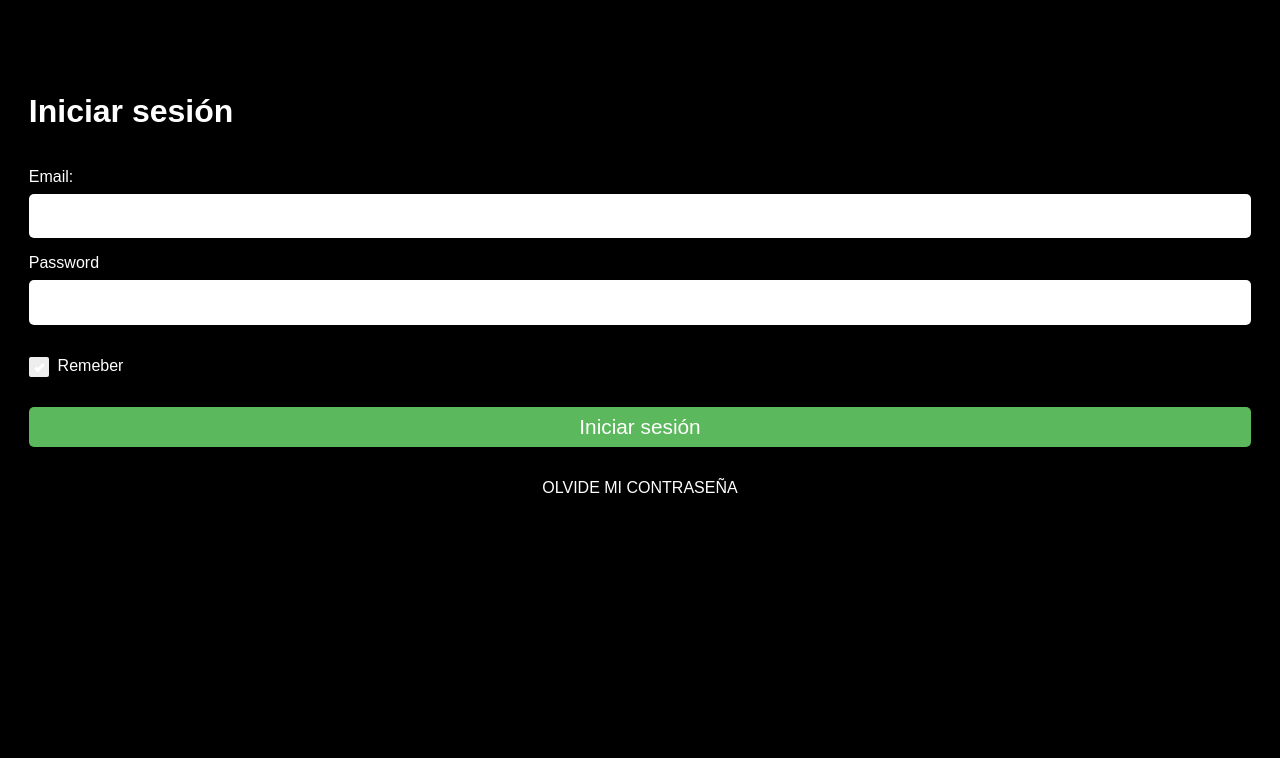
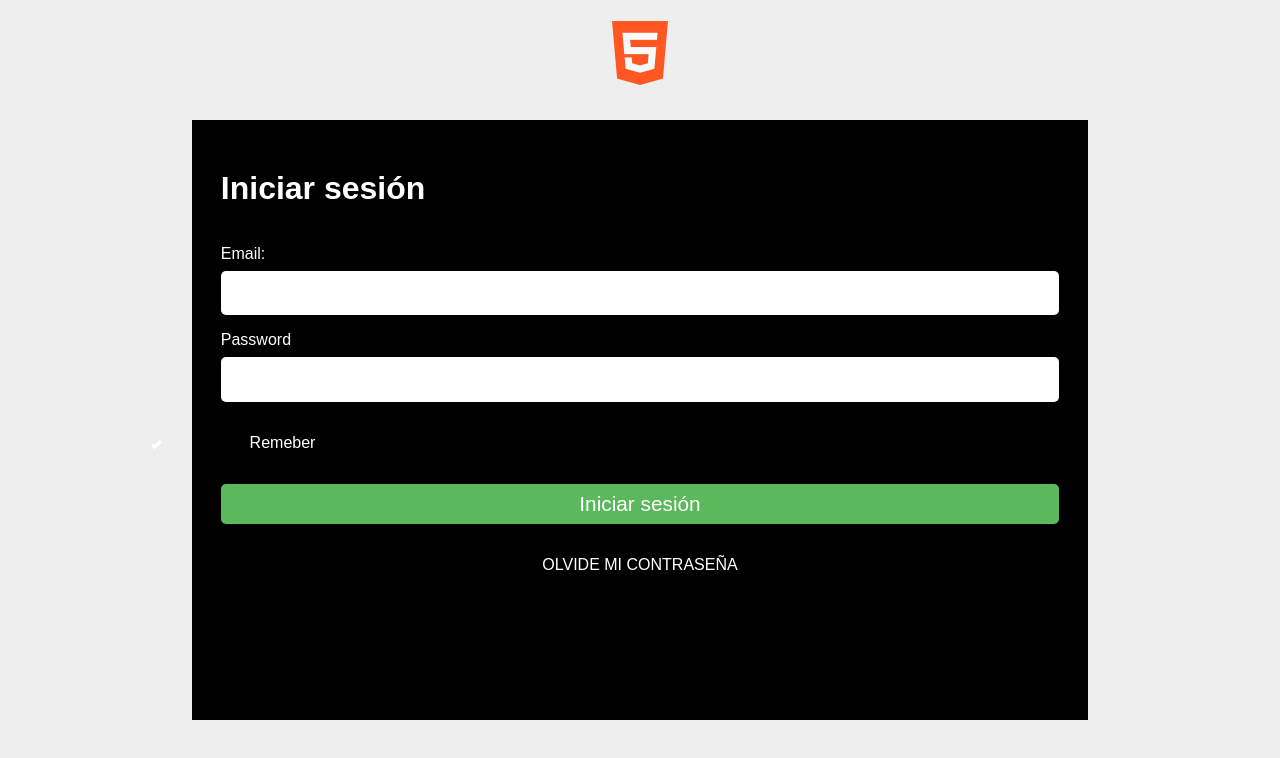
Before and after one commit to joan-MO/practica-html-joanmo, a plain HTML site: page login.html in a window 1280 px wide. Drawn offline with Linux system fonts and the light colour scheme.

Commit message:
finish media querys page login css

```diff
--- a/css/login.css
+++ b/css/login.css
@@ -26,6 +26,7 @@ input[type="password"] {
   border-radius: 5px;
   border: 0;
   margin-top: 0.5rem;
+  outline: none;
 }
 
 .form-password {
@@ -40,6 +41,7 @@ input[type="password"] {
   background-color: #5cb85c;
   color: white;
   font-size: 1.3rem;
+  cursor: pointer;
 }
 
 .forgot-password a {
@@ -103,3 +105,23 @@ input[type="password"] {
   -ms-transform: rotate(45deg);
   transform: rotate(45deg);
 }
+
+/* media querys desktop */
+
+@media (min-width: 740px) {
+  body {
+    background-color: #eee;
+  }
+
+  .login {
+    margin-top: 2rem;
+    background-color: black;
+    width: 70%;
+    height: 600px;
+    margin: 0 auto;
+  }
+
+  .custom-checkbox {
+    margin-left: 9.1rem;
+  }
+}
--- a/css/logo-login.css
+++ b/css/logo-login.css
@@ -5,3 +5,13 @@
   justify-content: center;
   color: white;
 }
+
+.logo-login img {
+  margin-bottom: -30px;
+}
+
+@media (min-width: 740px) {
+  .logo-login img {
+    margin-bottom: 5px;
+  }
+}
--- a/login.html
+++ b/login.html
@@ -10,22 +10,22 @@
 </head>
 <body>
     <div class="logo-login">
-        <h1><i class="fab fa-html5"></i></h1>
+        <h1><img src="./img/html-5.png" alt=""></h1>
     </div>
     <div class="login">
         <form action="" id="form-login" class="form-login">
             <h1 class="title-login">Iniciar sesión</h1>
             <p>
                 <label for="email">Email: </label>
-                <input type="email" name="email" id="email" class="email">
+                <input type="email" name="email" id="email" class="email" required>
             </p>
            <p class="form-password">
                 <label for="password">Password</label>
-                <input type="password" name="password" id="password" class="password">
+                <input type="password" name="password" id="password" class="password" required>
            </p>
            <p class="remember">
                <label for="remember-password" class="hola">Remeber
-                    <input type="checkbox" name="remember-password" id="remember-password" class="remember-password">
+                    <input type="checkbox" name="remember-password" id="remember-password" class="remember-password" required>
                     <span class="custom-checkbox"></span>
 
             </label>
```
